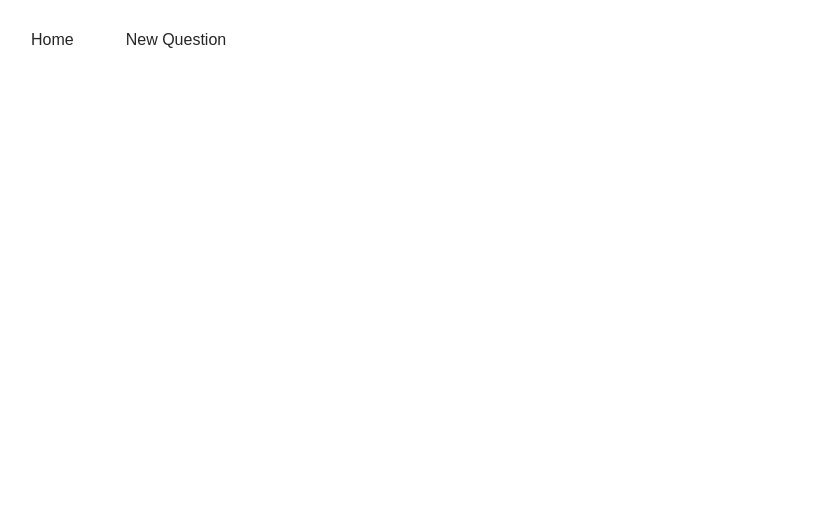
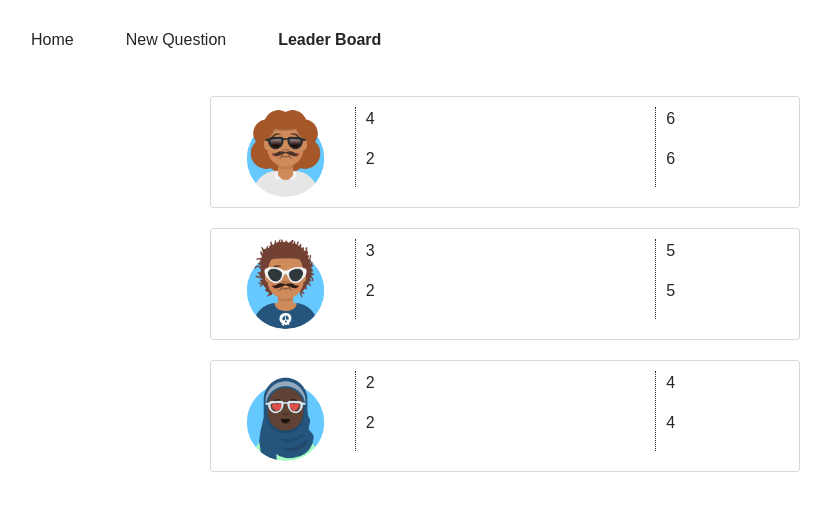
Before and after one commit to TimLiu2019/would-you-rather-react-redux, a React (Create React App) app: page /leaderboard in a window 1280 px wide. Shown: the top 510 px of the page, without its empty margins (135-966 px from the left). Built offline with nearby package versions, Linux system fonts and the light colour scheme.

Commit message:
leader board

```diff
--- a/src/App.css
+++ b/src/App.css
@@ -97,7 +97,6 @@ li {
 }
 .avatar {
   height: 100px;
-  width: 60%;
   margin: auto;
   display: block;
   border-radius: 50%;
@@ -204,3 +203,60 @@ li {
   width: 20px;
   margin-right: 10px;
 }
+
+/* leader board*/
+.score-container{
+  width: 100%;
+  max-width: 590px;
+  padding: 0 auto;
+  display: flex;
+  margin: 0 auto;
+  border: 1px solid #dad7d7;
+  border-radius: 3px;
+  cursor: pointer;
+  flex-direction: column;
+}
+.score-container > div{
+  margin: 10px 5px;
+}
+.score-avatar{
+  width: 24%;
+  float: left;
+  margin: auto;
+  position: relative;
+}
+.score-avatar :after{
+  content: '';
+  width: 0;
+  height: 0;
+  border-style: solid;
+  border-width: 0 30px 30px 0;
+  border-color: transparent #608A32 transparent transparent;
+  right: 0;
+  top: 0;
+  position: absolute;
+}
+.score-avatar img{
+  height: 90px;
+  margin: auto;
+  display: block;
+  border-radius: 45px;
+
+
+}
+.score-info{
+  width: 49%;
+  float: left;
+  margin: 0;
+  border-left: 1px dotted;
+  padding-left: 10px;
+  height: 100%;
+}
+.score{
+  width: 24%;
+  float: right;
+  margin: 0;
+  border-left: 1px dotted;
+  padding-left: 10px;
+  height: 100%;
+}
--- a/src/components/App.js
+++ b/src/components/App.js
@@ -2,10 +2,11 @@ import React, { useEffect, Fragment } from "react";
 import { connect } from "react-redux";
 import { BrowserRouter as Router, Route } from "react-router-dom";
 import { handleInitialData } from "../actions/shared";
-import Home from "./Home";
+import DashBoard from "./DashBoard";
 import Nav from "./Nav";
 import NewQuestion from "./newQuestion/NewQuestion";
 import QuestionPage from "./QuestionPage";
+import LeaderBoard from './LeaderBoard'
 import "../App.css";
 
 const App = props => {
@@ -18,9 +19,10 @@ const App = props => {
       <Fragment>
         <div className="container">
           <Nav />
-          <Route path="/" exact component={Home} />
+          <Route path="/" exact component={DashBoard} />
           <Route path="/add" component={NewQuestion} />
           <Route path="/questions/:id" component={QuestionPage} />
+          <Route path="/leaderboard" component={LeaderBoard} />
         </div>
       </Fragment>
     </Router>
--- a/src/components/Home.jsx
+++ /dev/null
@@ -1,15 +0,0 @@
-import React, { useEffect } from "react";
-import HomeTabs from './home/HomeTabs'
-import { connect } from "react-redux";
-
-
-const Home = props => {
-  useEffect(() => {
-
-  });
-
-  return <div><HomeTabs /></div>;
-};
-
-
-export default connect()(Home);
--- /dev/null
+++ b/src/components/LeaderBoard.jsx
@@ -0,0 +1,33 @@
+import React from "react";
+import { connect } from "react-redux";
+import LeaderBoardItem from "./leaderBoard/LeaderBoardItem";
+
+const { useEffect } = React;
+const LeaderBoard = ({ userIds }) => {
+  useEffect(() => {
+    console.log("props in leader board",userIds);
+  });
+  return (
+    <div>
+      {userIds.map(id => (
+        <li key={id}>
+          <LeaderBoardItem id={id} />
+        </li>
+      ))}
+    </div>
+  );
+};
+
+function mapStateToProps({ users }) {
+  const userIds = Object.keys(users);
+  return {
+    userIds: userIds.sort(
+      (a, b) =>
+        Object.keys(users[b].answers).length +
+        users[b].questions.length -
+        (Object.keys(users[a].answers).length + users[a].questions.length)
+    )
+  };
+}
+
+export default connect(mapStateToProps)(LeaderBoard);
--- a/src/components/Nav.jsx
+++ b/src/components/Nav.jsx
@@ -24,6 +24,15 @@ export default function Nav() {
             New Question
           </NavLink>
         </li>
+        <li>
+          <NavLink
+            to="/leaderboard"
+            activeClassName="active"
+            className="nav-item nav-link "
+          >
+            Leader Board
+          </NavLink>
+        </li>
       </ul>
     </nav>
   );
--- a/src/components/QuestionPage.jsx
+++ b/src/components/QuestionPage.jsx
@@ -116,7 +116,7 @@ const QuestionPage = props => {
                 label={`${(voteOneNum / (voteOneNum + voteTwoNum)) * 100}%`}
               />
               <p className="center">
-                {voteOneNum} of {voteOneNum + voteTwoNum} votes
+                {voteOneNum} out of {voteOneNum + voteTwoNum} votes
               </p>
             </div>
           </div>
@@ -137,7 +137,7 @@ const QuestionPage = props => {
                 label={`${(voteTwoNum / (voteOneNum + voteTwoNum)) * 100}%`}
               />
               <p className="center">
-                {voteTwoNum} of {voteOneNum + voteTwoNum} votes
+                {voteTwoNum} out of {voteOneNum + voteTwoNum} votes
               </p>
             </div>
           </div>
--- /dev/null
+++ b/src/components/leaderBoard/LeaderBoardItem.jsx
@@ -0,0 +1,39 @@
+import React from "react";
+import { connect } from "react-redux";
+
+const LeaderBoardItem = ({ avatar, name, answeredNum, questionNum, score }) => {
+  return (
+    <div className="score-container">
+      <div>
+        <div className="score-avatar">
+          <img src={avatar} alt={`Avatar of ${name}`} className="avatar" />
+        </div>
+        <div className="score-info">
+          <p> {answeredNum}</p>
+          <p >{questionNum}</p>
+        </div>
+        <div className="score">
+          <p >{score}</p>
+          <p >{score}</p>
+        </div>
+      </div>
+    </div>
+  );
+};
+function mapStateToProps({ users }, { id }) {
+  const user = users[id];
+  const avatar = user.avatarURL;
+  const name = user.name;
+  const answeredNum = Object.keys(user.answers).length;
+  const questionNum = user.questions.length;
+
+  return {
+    name,
+    avatar,
+    answeredNum,
+    questionNum,
+    score: answeredNum + questionNum
+  };
+}
+
+export default connect(mapStateToProps)(LeaderBoardItem);
```
Also changed, not shown: src/components/DashBoard.jsx (renamed from src/components/home/HomeTabs.jsx, +4 -4 lines).
